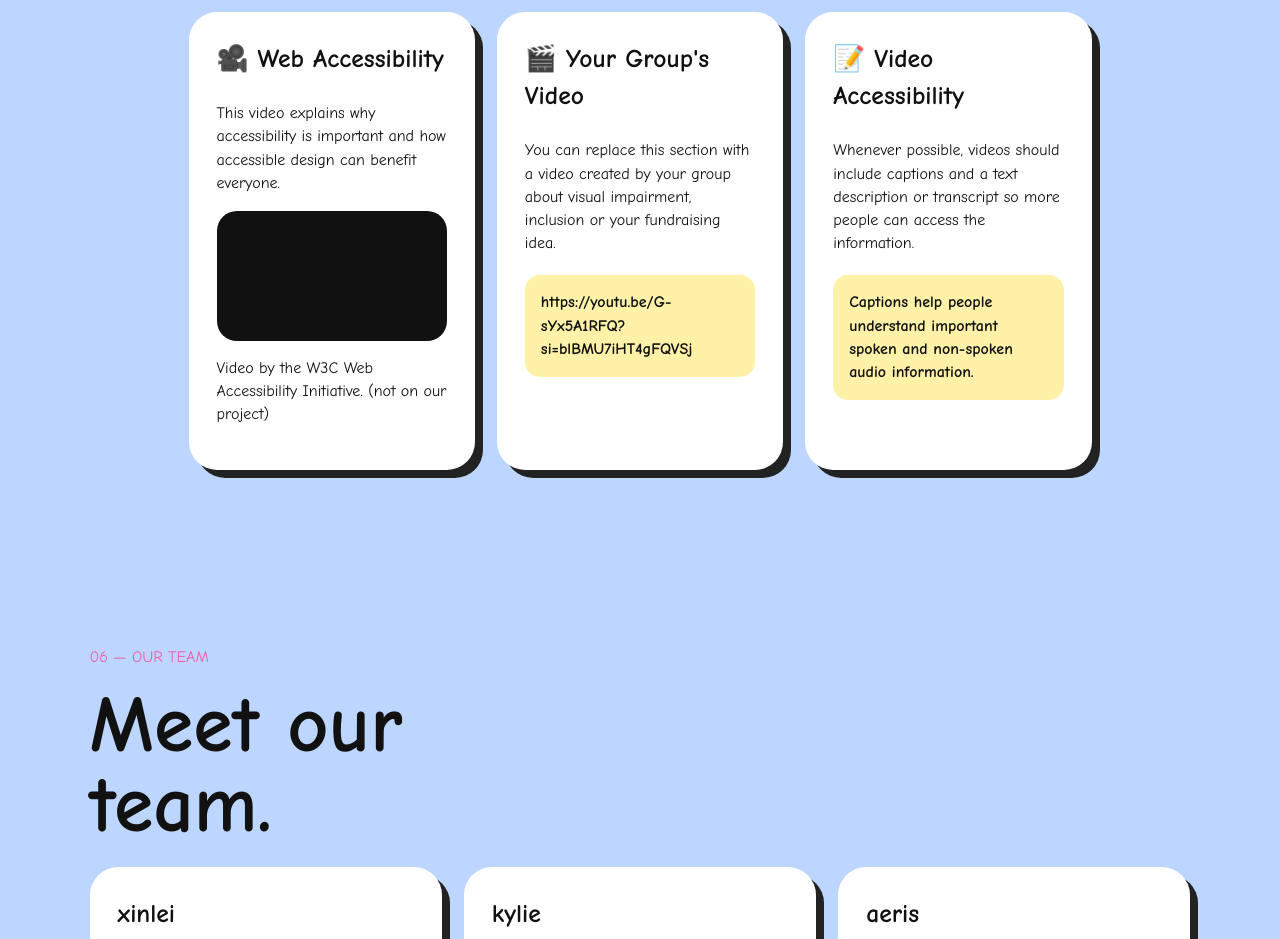
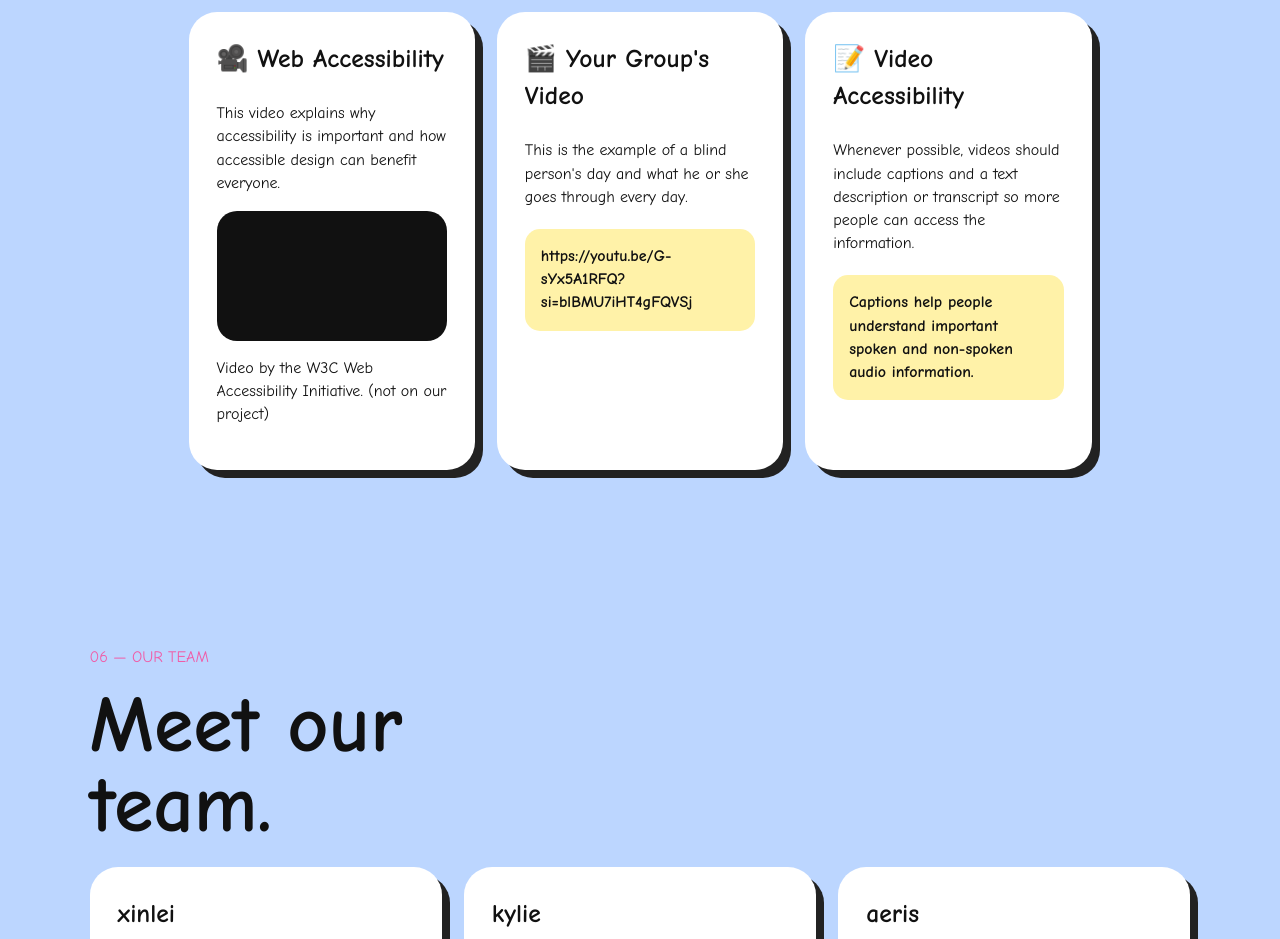
Before and after one commit to lixinlei315b-prog/bright-vision-fund, a plain HTML site: page index.html in a window 1280 px wide. Shown: the part 4240-5179 px from the top of the page. Drawn offline with Linux system fonts and the light colour scheme; grey boxes are pictures that could not be loaded.

Commit message:
Update index.html

```diff
--- a/index.html
+++ b/index.html
@@ -716,9 +716,7 @@
       </h3>
 
       <p>
-        You can replace this section with a video
-        created by your group about visual impairment,
-        inclusion or your fundraising idea.
+        This is the example of a blind person's day and what he or she goes through every day.
       </p>
 
       <div class="notice">
```
